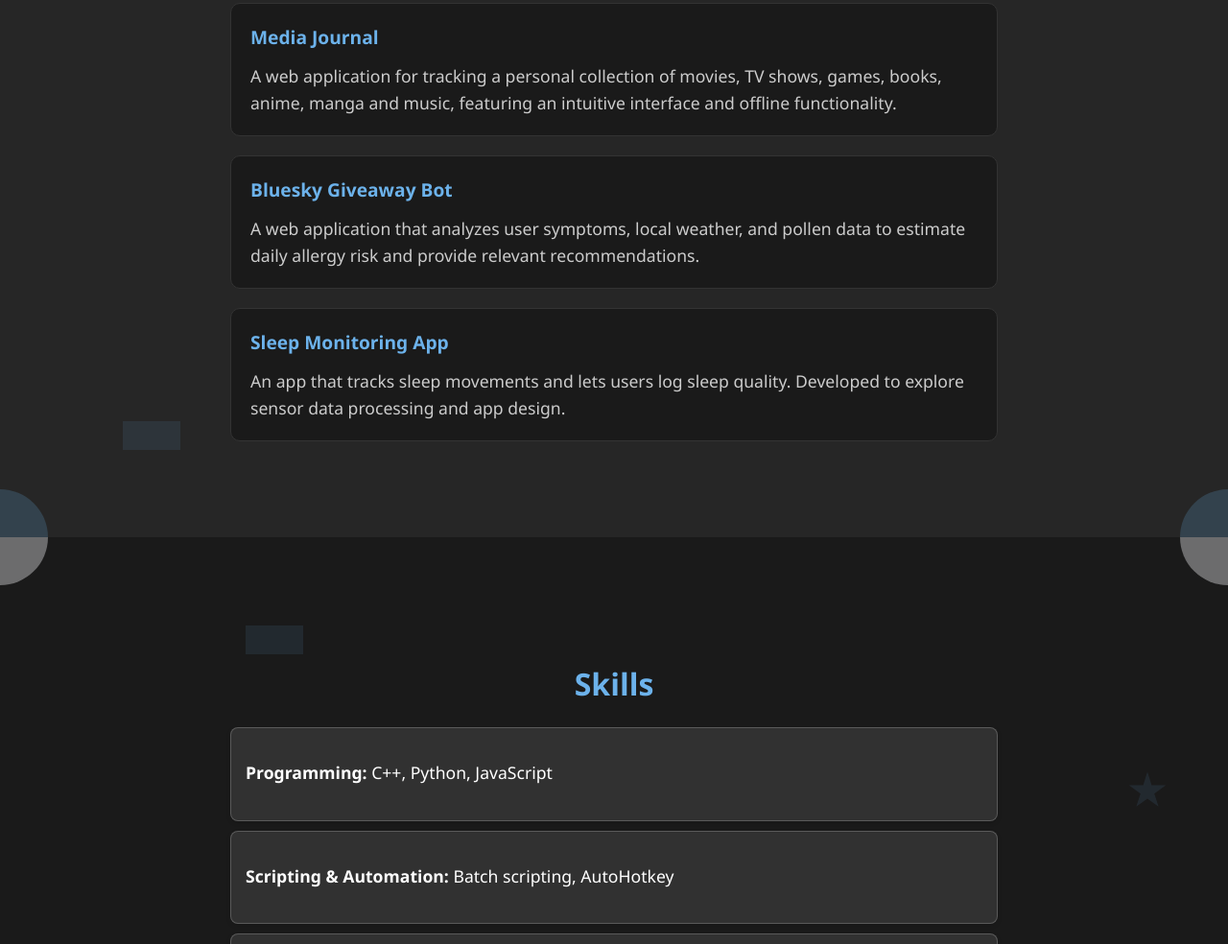
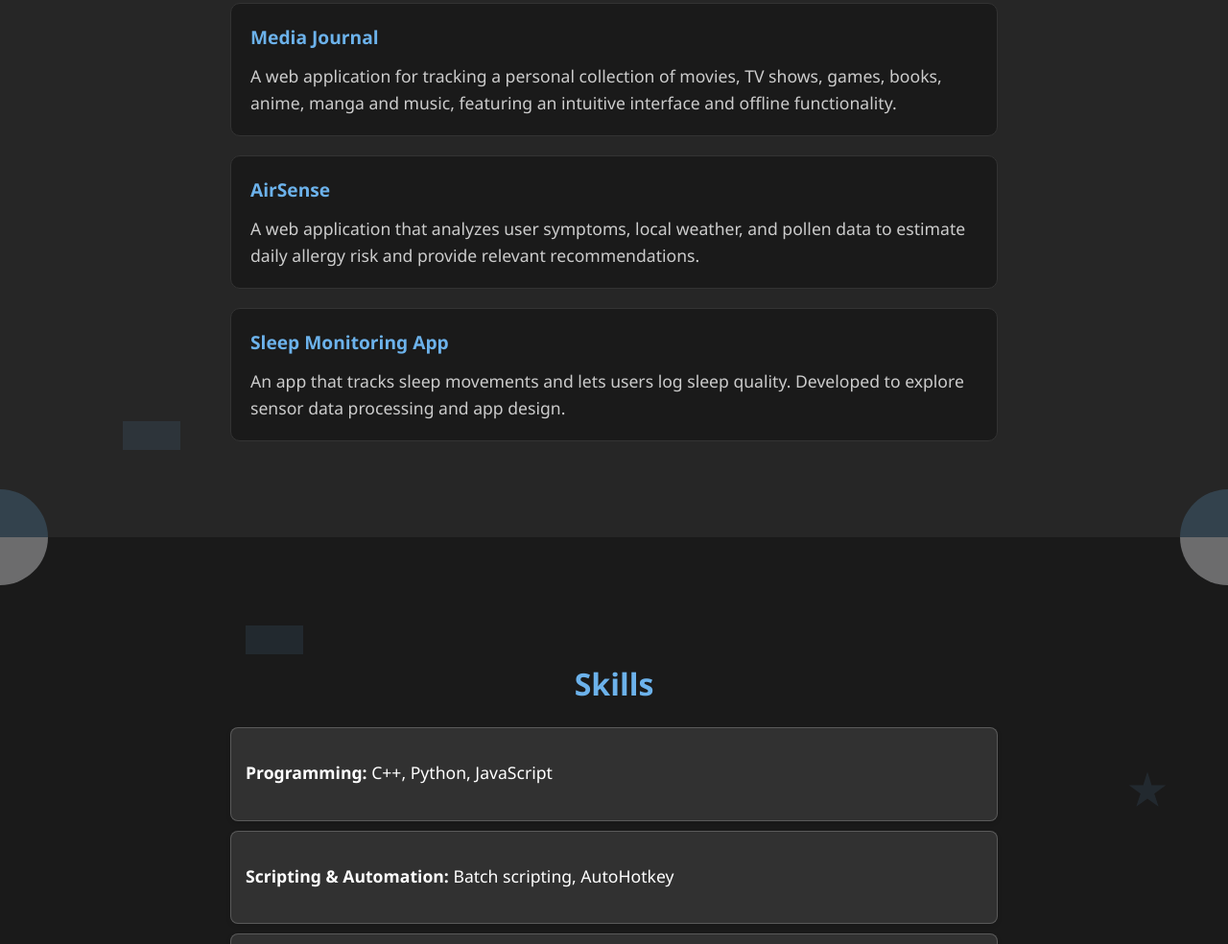
Before and after one commit to mihail-pop/mihail-pop.github.io, a plain HTML site: page index.html in a window 1280 px wide. Shown: the part 834-1818 px from the top of the page at 96% size. Drawn offline with Linux system fonts and the light colour scheme.

Commit message:
update index page

```diff
--- a/index.html
+++ b/index.html
@@ -59,7 +59,7 @@
                         featuring an intuitive interface and offline functionality.</p>
                 </div>
                 <div class="project-card">
-                    <a href="https://github.com/mihail-pop/airsense" target="_blank">Bluesky Giveaway Bot</a>
+                    <a href="https://github.com/mihail-pop/airsense" target="_blank">AirSense</a>
                     <p>A web application that analyzes user symptoms, local weather, and pollen data to estimate daily allergy risk and provide relevant recommendations.</p>
                 </div>
                 <div class="project-card">
@@ -151,7 +151,7 @@
                         cu interfață intuitivă și funcționare offline.</p>
                 </div>
                 <div class="project-card">
-                    <a href="https://github.com/mihail-pop/airsense" target="_blank">Bluesky Giveaway Bot</a>
+                    <a href="https://github.com/mihail-pop/airsense" target="_blank">AirSense</a>
                     <p>Aplicație web care analizează simptomele utilizatorului, datele meteo locale și polenul pentru a estima riscul zilnic de alergii și a oferi recomandări relevante.</p>
                 </div>
                 <div class="project-card">
```
